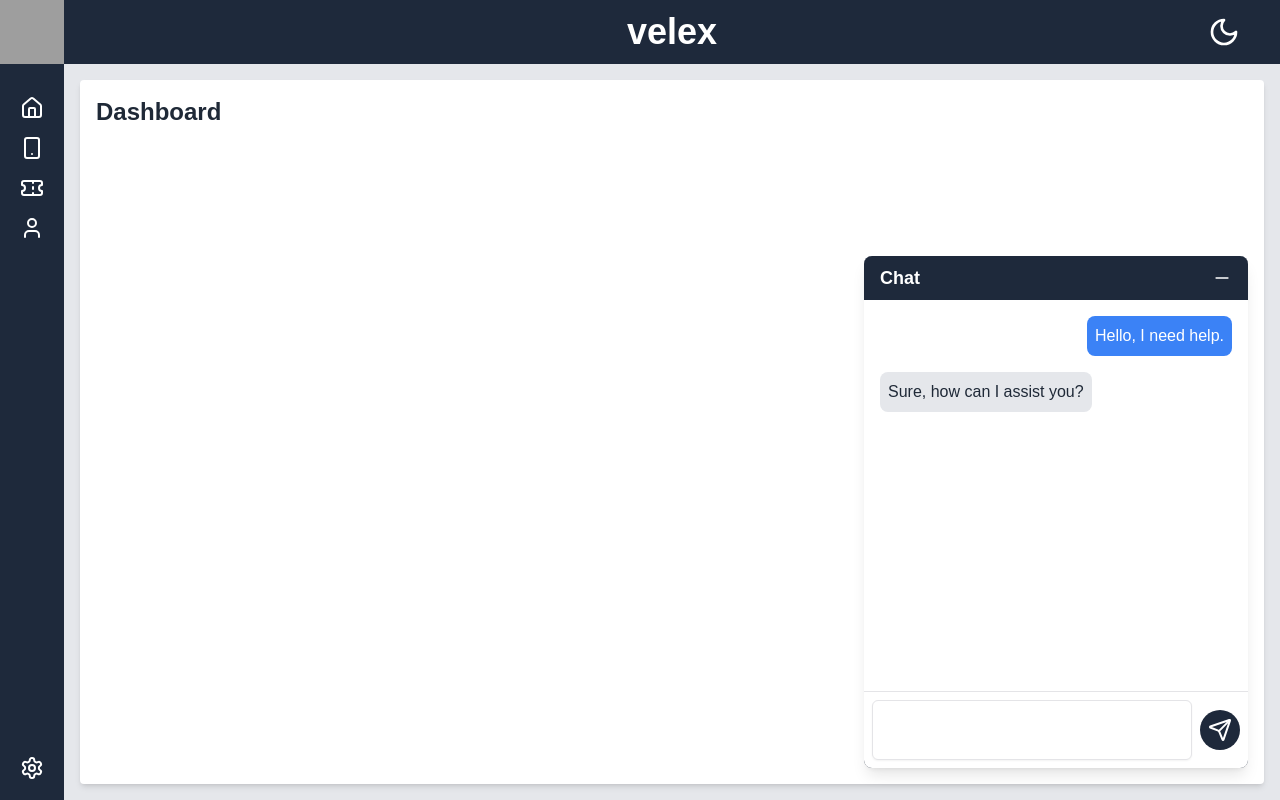
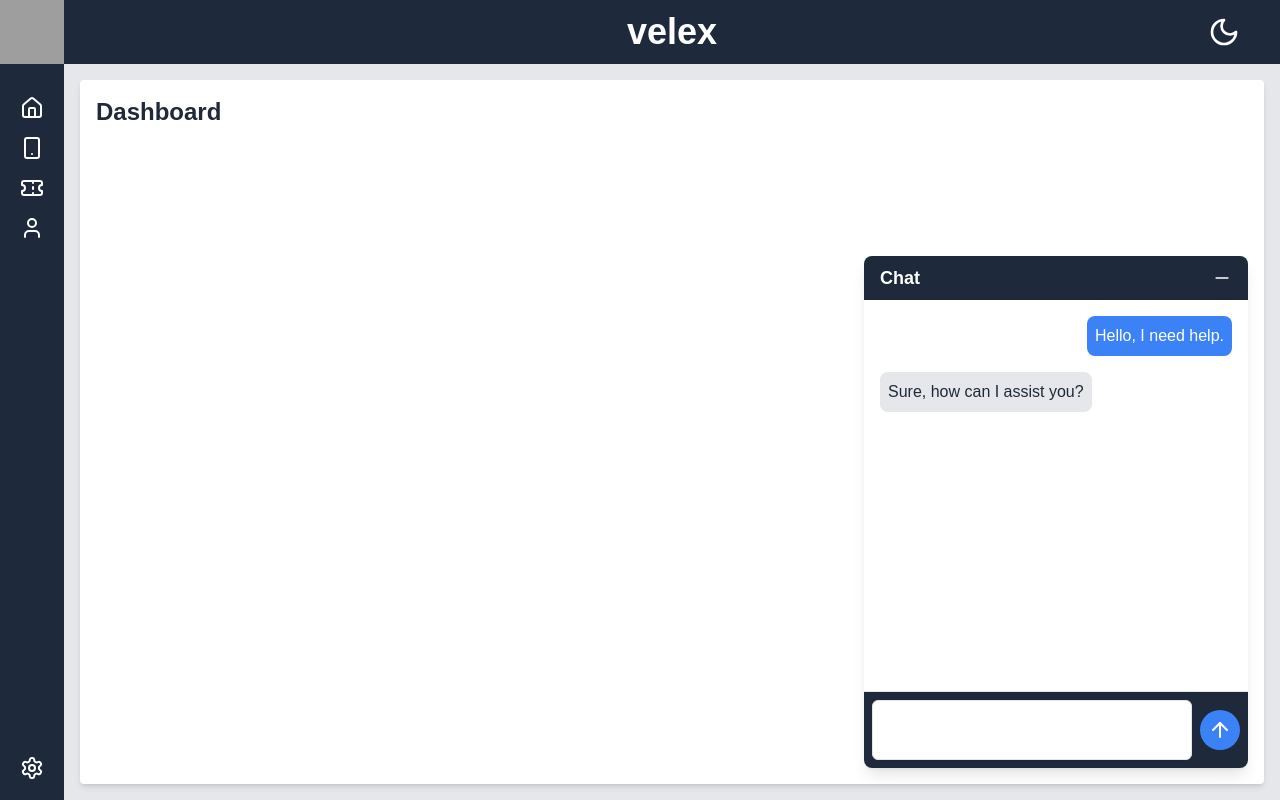
Before and after one commit to tomagrab/velex, a Next.js app: page / in a window 1280 px wide. Both pictures are taken after a click on the element 1228 px from the left and 748 px from the top of the page. Built offline with nearby package versions, Linux system fonts and the light colour scheme; grey boxes are pictures that could not be loaded.

Commit message:
Finish basic chat widget design, decide it looks kinda trash, oh well

```diff
--- a/src/components/layout/chat-widget/chat-widget-footer/chat-widget-footer.tsx
+++ b/src/components/layout/chat-widget/chat-widget-footer/chat-widget-footer.tsx
@@ -1,13 +1,13 @@
 import { Textarea } from '@/components/ui/textarea';
-import { Send } from 'lucide-react';
+import { ArrowUp } from 'lucide-react';
 
 export default function ChatWidgetFooter() {
   return (
-    <div className="border-t dark:last:bg-slate-800">
+    <div className="border-t bg-slate-800">
       <div className="flex items-center gap-2 p-2">
-        <Textarea className="resize-none bg-white text-black" />
-        <button className="flex items-center justify-center rounded-full bg-slate-800 p-2 dark:bg-background">
-          <Send className="text-white" />
+        <Textarea className="resize-none bg-white text-black dark:bg-slate-500 dark:text-white" />
+        <button className="flex items-center justify-center rounded-full bg-blue-500 p-2 dark:bg-background">
+          <ArrowUp className="text-white" />
         </button>
       </div>
     </div>
--- a/src/components/layout/chat-widget/chat-widget/chat-widget.tsx
+++ b/src/components/layout/chat-widget/chat-widget/chat-widget.tsx
@@ -18,7 +18,7 @@ export default function ChatWidget() {
         }
       }}
       className={cn(
-        'fixed z-50 overflow-hidden bg-slate-800 shadow-lg transition-all duration-300',
+        'fixed z-50 overflow-hidden shadow-lg transition-all duration-300',
         isOpen ? 'rounded-lg' : 'rounded-full',
         isOpen
           ? 'bottom-8 right-8 h-96 w-80 sm:h-[32rem] sm:w-96'
@@ -27,14 +27,14 @@ export default function ChatWidget() {
     >
       {/* Closed State */}
       {!isOpen && (
-        <div className="flex h-full w-full items-center justify-center">
-          <MessageCircle size={20} />
+        <div className="flex h-full w-full items-center justify-center bg-black dark:bg-slate-800">
+          <MessageCircle className="text-white" size={20} />
         </div>
       )}
 
       {/* Open State */}
       {isOpen && (
-        <div className="flex h-full w-full flex-col bg-white">
+        <div className="flex h-full w-full flex-col">
           <ChatWidgetHeader title="Chat" setIsOpen={setIsOpen} />
 
           <ChatWidgetBody />
```
